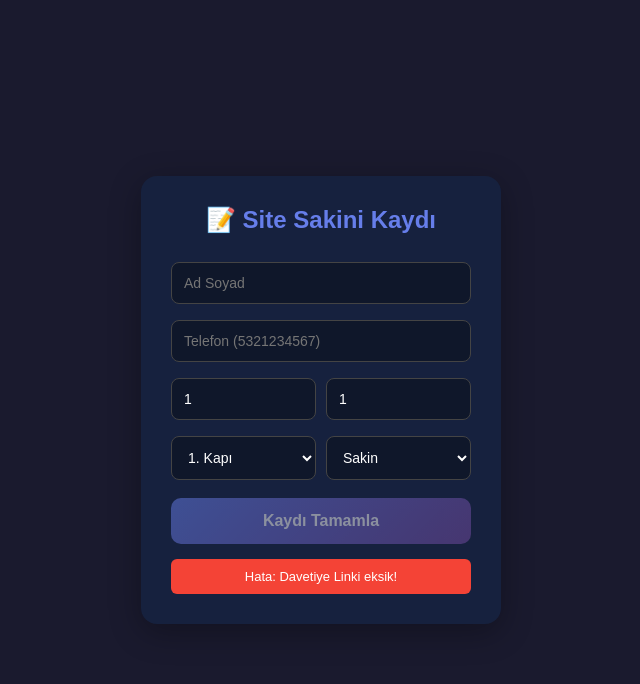
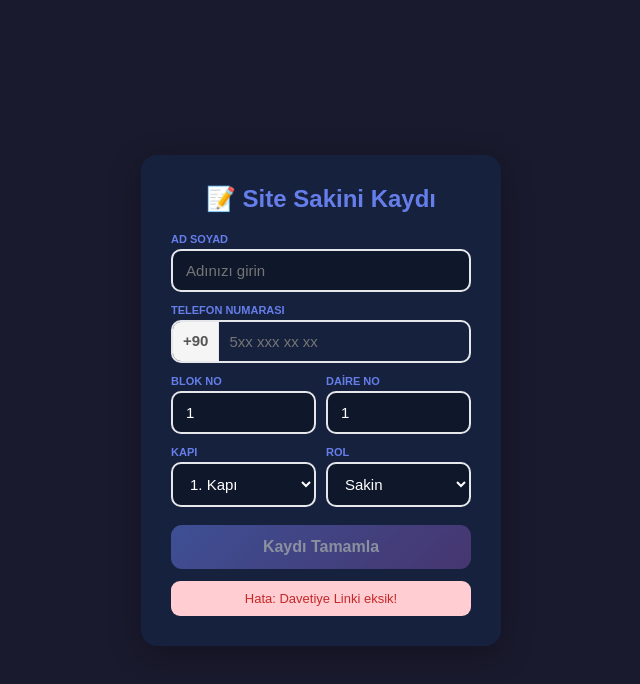
Before and after one commit to irfanArdic/With_GLM_Bulut, a plain HTML site: page kayit.html in a window 1280 px wide. Shown: the whole page, without its empty margins (319-959 px from the left). Drawn offline with Linux system fonts and the light colour scheme.

Commit message:
Refactor HTML form structure and styles

```diff
--- a/kayit.html
+++ b/kayit.html
@@ -9,15 +9,22 @@
 body{background:#1a1a2e;color:#fff;display:flex;flex-direction:column;align-items:center;justify-content:center;min-height:100vh;padding:20px;}
 .box{background:#16213e;padding:30px;border-radius:16px;width:100%;max-width:360px;text-align:center;box-shadow:0 8px 32px rgba(0,0,0,0.3);}
 h2{color:#667eea;margin-bottom:20px;}
-input, select{width:100%; padding: 12px; margin: 8px 0; border-radius: 8px; border: 1px solid #444; background: #0f172a; color: #fff; font-size: 14px;}
-.row{display: flex; gap: 10px;}
-.col{flex: 1;}
-button{width: 100%; padding: 14px; background: linear-gradient(135deg,#667eea,#764ba2); color: #fff; border: none; border-radius: 10px; font-size: 16px; font-weight: bold; cursor: pointer; margin-top: 10px;}
-button:disabled{opacity:0.5;}
-.status{padding: 10px; border-radius: 6px; font-size: 13px; margin-top: 15px; display: none;}
-.s-ok{background:#4caf50;color:#fff;display:block;}
-.s-off{background:#f44336;color:#fff;display:block;}
-.s-wait{background:#ff9800;color:#fff;display:block;}
+.sfg{margin-bottom:12px;text-align:left;}
+.sfl{font-size:11px;font-weight:700;color:#667eea;margin-bottom:4px;display:block;}
+.sfi{width:100%;padding:11px 13px;border:2px solid #e5e7eb;border-radius:10px;font-size:15px;outline:none;font-family:inherit;background:#0f172a;color:#fff;}
+.sfi:focus{border-color:#667eea;}
+.tel-wrap{display:flex;border:2px solid #e5e7eb;border-radius:10px;overflow:hidden;transition:border .2s;}
+.tel-wrap:focus-within{border-color:#667eea;}
+.tel-prefix{background:#f5f5f5;color:#555;padding:11px 10px;font-size:15px;font-weight:700;border-right:1px solid #e5e7eb;white-space:nowrap;line-height:1;}
+.tel-inp{flex:1;padding:11px 10px;font-size:15px;border:none;outline:none;font-family:inherit;background:transparent;color:#fff;}
+.row{display:flex;gap:10px;}
+.col{flex:1;}
+button{width:100%;padding:13px;background:linear-gradient(135deg,#667eea,#764ba2);color:#fff;border:none;border-radius:11px;cursor:pointer;font-size:16px;font-weight:700;margin-top:6px;}
+button:disabled{opacity:0.5;cursor:not-allowed;}
+.msg{padding:10px 12px;border-radius:9px;font-size:13px;margin-top:12px;display:none;}
+.msg.err{background:#ffcdd2;color:#c62828;display:block;}
+.msg.ok{background:#c8e6c9;color:#1b5e20;display:block;}
+.msg.wait{background:#fff9c4;color:#f57f17;display:block;}
 </style>
 </head>
 <body>
@@ -25,35 +32,50 @@ button:disabled{opacity:0.5;}
 <div class="box">
     <h2>📝 Site Sakini Kaydı</h2>
 
-    <input type="text" id="adInput" placeholder="Ad Soyad">
-    <input type="text" id="telInput" placeholder="Telefon (5321234567)" maxlength="10">
+    <div class="sfg">
+        <label class="sfl">AD SOYAD</label>
+        <input type="text" id="adInput" class="sfi" placeholder="Adınızı girin">
+    </div>
 
-    <div class="row">
-        <div class="col"><input type="number" id="blokInput" placeholder="Blok" value="1"></div>
-        <div class="col"><input type="number" id="daireInput" placeholder="Daire" value="1"></div>
+    <div class="sfg">
+        <label class="sfl">TELEFON NUMARASI</label>
+        <div class="tel-wrap">
+            <span class="tel-prefix">+90</span>
+            <input type="tel" id="telInput" class="tel-inp" maxlength="10" inputmode="numeric" placeholder="5xx xxx xx xx">
+        </div>
     </div>
 
     <div class="row">
-        <div class="col">
-            <select id="kapiSelect">
+        <div class="col sfg">
+            <label class="sfl">BLOK NO</label>
+            <input type="number" id="blokInput" class="sfi" value="1">
+        </div>
+        <div class="col sfg">
+            <label class="sfl">DAİRE NO</label>
+            <input type="number" id="daireInput" class="sfi" value="1">
+        </div>
+    </div>
+
+    <div class="row">
+        <div class="col sfg">
+            <label class="sfl">KAPI</label>
+            <select id="kapiSelect" class="sfi">
                 <option value="1">1. Kapı</option>
                 <option value="2">2. Kapı</option>
-                <option value="3">3. Kapı</option>
-                <option value="4">4. Kapı</option>
             </select>
         </div>
-        <div class="col">
-            <select id="rolSelect">
+        <div class="col sfg">
+            <label class="sfl">ROL</label>
+            <select id="rolSelect" class="sfi">
                 <option value="0">Sakin</option>
                 <option value="1">Personel</option>
-                <option value="2">Yönetici</option>
             </select>
         </div>
     </div>
 
     <button id="kayitBtn" onclick="kayitOl()">Kaydı Tamamla</button>
 
-    <div class="status" id="status"></div>
+    <div class="msg" id="msg"></div>
 </div>
 
 <script src="https://unpkg.com/mqtt@4.3.7/dist/mqtt.min.js"></script>
@@ -62,27 +84,27 @@ button:disabled{opacity:0.5;}
 const urlParams = new URLSearchParams(window.location.search);
 const link = urlParams.get('l');
 const chipId = urlParams.get('id');
-const slot = parseInt(urlParams.get('s') || '0'); // Adminin gönderdiği linkteki slot
+const slot = parseInt(urlParams.get('s') || '0');
 
 let client = null;
 let didBase = null;
 let deviceIDHex = null;
 let waitingAck = false;
+let ackTimeout = null;
 
-function setStatus(cls, msg) {
-    const s = document.getElementById('status');
-    s.className = 'status ' + cls;
-    s.textContent = msg;
+function setMsg(cls, txt) {
+    const m = document.getElementById('msg');
+    m.className = 'msg ' + cls;
+    m.textContent = txt;
 }
 
 async function init() {
     if (!link || !chipId) {
-        setStatus('s-off', 'Hata: Davetiye Linki eksik!');
+        setMsg('err', 'Hata: Davetiye Linki eksik!');
         document.getElementById('kayitBtn').disabled = true;
         return;
     }
 
-    // Cihaz ID ve DID_Base Üret (Telefon ve ESP arasında gizli anahtar)
     const deviceID = Array.from(crypto.getRandomValues(new Uint8Array(4)));
     deviceIDHex = Kapibus.bytesToHex(deviceID);
     didBase = await Kapibus.generateDIDBase(link, deviceIDHex);
@@ -97,20 +119,27 @@ async function init() {
 
     client.on('connect', () => {
         client.subscribe(topicYanit);
-        setStatus('s-ok', 'Sistem hazır. Bilgilerinizi girip kayıt olun.');
+        setMsg('ok', 'Sistem hazır. Bilgilerinizi girip kayıt olun.');
     });
 
     client.on('message', (topic, message) => {
         const msgBytes = new Uint8Array(message);
-        if (waitingAck && msgBytes.length === 1 && msgBytes[0] === 0x01) {
+        if (waitingAck && msgBytes.length === 1) {
+            clearTimeout(ackTimeout);
             waitingAck = false;
-            setStatus('s-ok', 'Kayıt Başarılı! Artık kapıyı açabilirsiniz.');
-            document.getElementById('kayitBtn').disabled = true;
-        } else if (waitingAck && msgBytes.length === 1 && msgBytes[0] === 0x00) {
-            waitingAck = false;
-            setStatus('s-off', 'Kayıt Başarısız! Slot dolu veya hatalı.');
-            document.getElementById('kayitBtn').disabled = false;
+            if (msgBytes[0] === 0x01) {
+                setMsg('ok', 'Kayıt Başarılı! Artık kapıyı açabilirsiniz.');
+                document.getElementById('kayitBtn').disabled = true;
+            } else {
+                setMsg('err', 'Kayıt Başarısız! Slot dolu veya hatalı.');
+                document.getElementById('kayitBtn').disabled = false;
+            }
         }
+    });
+
+    // Telefon numarası formatı
+    document.getElementById('telInput').addEventListener('input', function() {
+        this.value = this.value.replace(/[^0-9]/g, '');
     });
 }
 
@@ -123,24 +152,30 @@ async function kayitOl() {
     const rol = parseInt(document.getElementById('rolSelect').value);
 
     if(!ad || !tel || isNaN(blok) || isNaN(daire)) {
-        setStatus('s-off', 'Lütfen tüm alanları doldurun.');
+        setMsg('err', 'Lütfen tüm alanları eksiksiz doldurun.');
         return;
     }
 
-    setStatus('s-wait', 'Kayıt şifreleniyor ve gönderiliyor...');
+    setMsg('wait', 'Kayıt şifreleniyor ve gönderiliyor...');
     document.getElementById('kayitBtn').disabled = true;
 
     const timestamp = Math.floor(Date.now() / 1000);
-
-    // 64 Byte'lık şifreli paketi üret
     const packet = await Kapibus.buildRegisterPacket(slot, didBase, blok, daire, kapi, rol, tel, ad, timestamp);
 
     const topicKayit = `esp8266/kapi/${chipId}/kayit`;
     client.publish(topicKayit, packet);
     waitingAck = true;
+
+    // Zaman aşımı: 10 saniye içinde cevap gelmezse uyar
+    ackTimeout = setTimeout(() => {
+        if (waitingAck) {
+            setMsg('err', 'Sunucudan cevap alınamadı. ESP internete bağlı mı?');
+            document.getElementById('kayitBtn').disabled = false;
+            waitingAck = false;
+        }
+    }, 10000);
 }
 
-// Başlat
 init();
 </script>
 </body>
```
